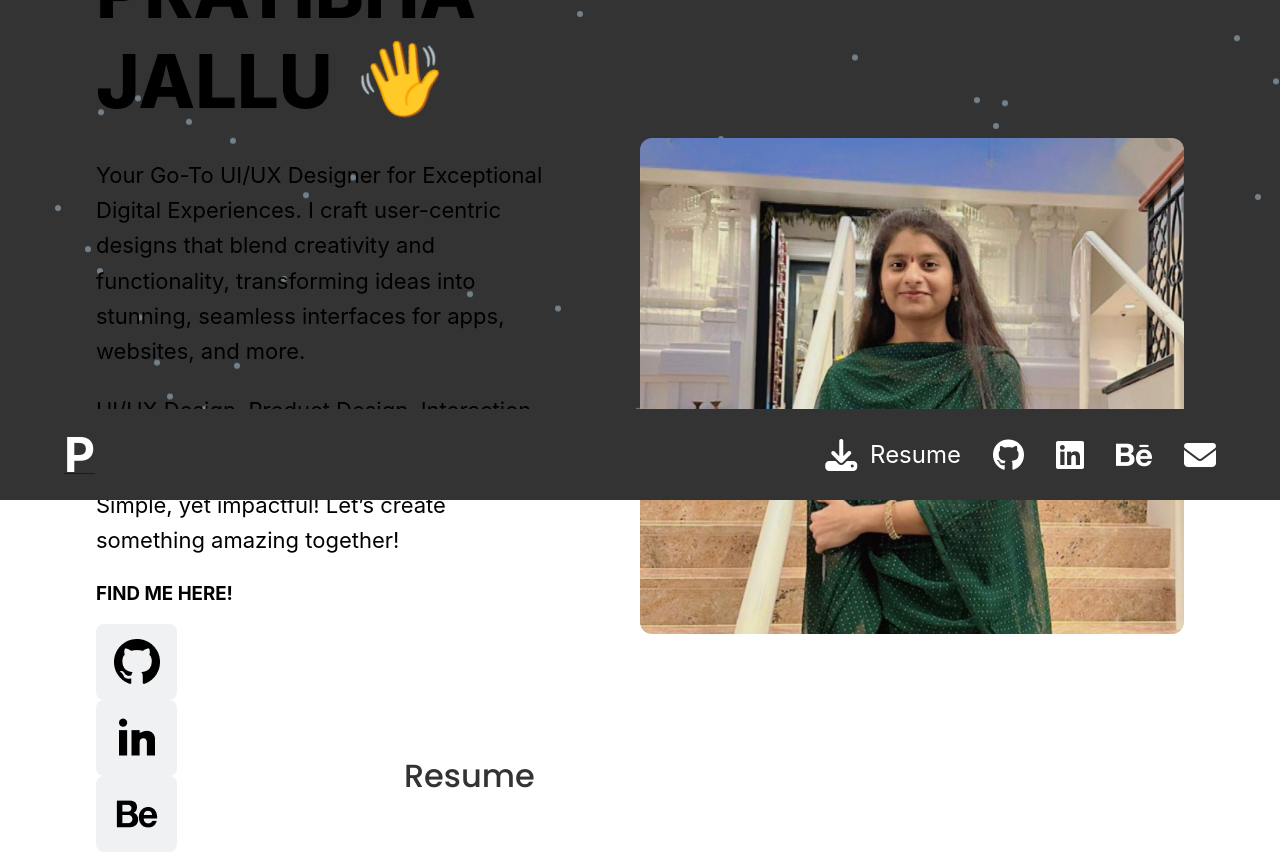
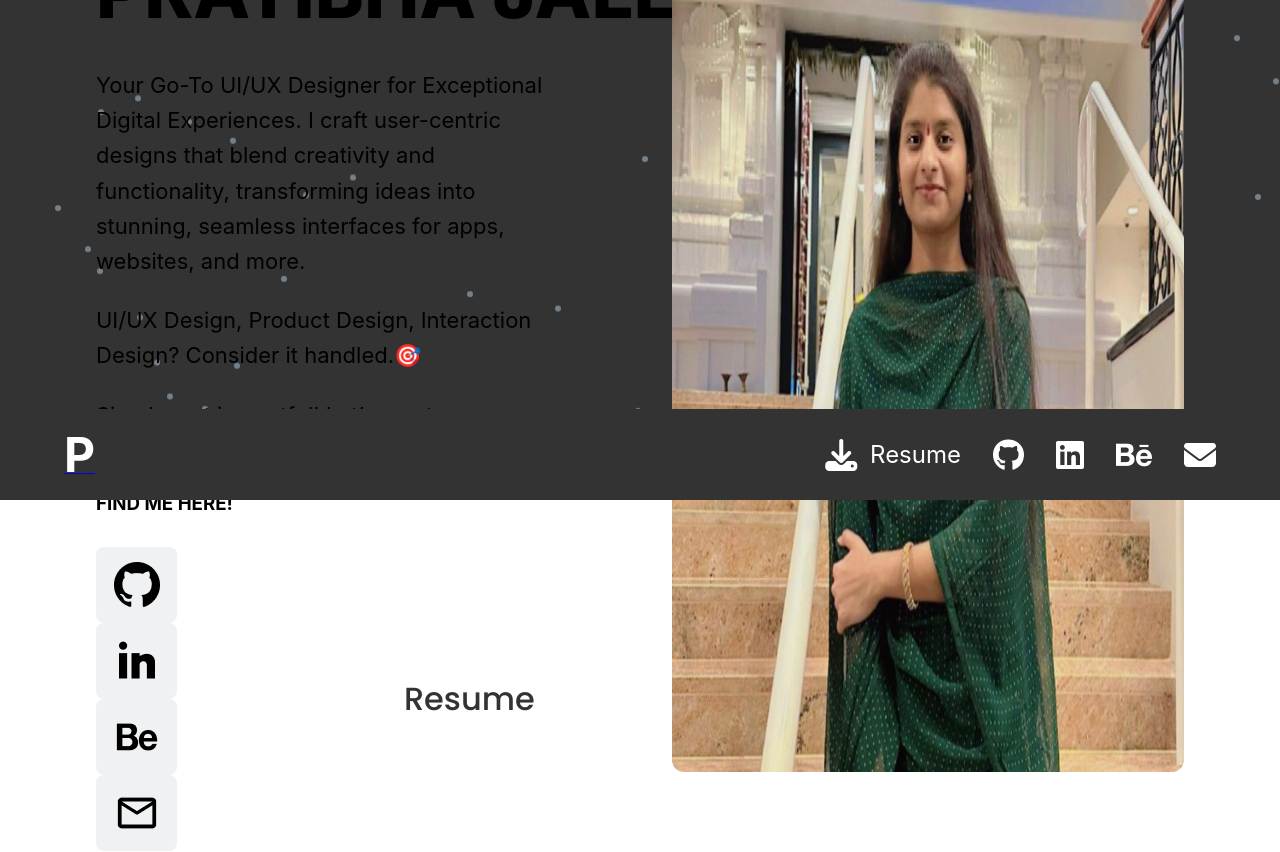
Before and after one commit to jallupratibha/pratibhajallu, a React (Create React App) app: page / in a window 1280 px wide. Shown: the part 300-1152 px from the top of the page. Built offline with nearby package versions, Linux system fonts and the light colour scheme.

Commit message:
Fixed hero section layout and responsiveness

```diff
--- a/src/styles/Hero.css
+++ b/src/styles/Hero.css
@@ -17,7 +17,9 @@
         font-size: 74px;
         font-weight: 800;
         margin-bottom: 1rem;
+        white-space: nowrap; /* Ensures the name stays on one line */
     }
+
 
     .hero-intro {
         font-size: 46px;
@@ -35,30 +37,35 @@
     .hero-image {
         flex: 1;
         display: flex;
-        justify-content: center;
+        justify-content: flex-end; /* Moves the image to the right */
         align-items: center;
-        max-width: 50%; /* Keep balance with text */
+        max-width: 50%;
+        padding-left: 2rem; /* Adds spacing to shift image */
     }
 
     .hero-image img {
         width: 100%;
-        max-width: 700px; /* Adjust to match desired size */
-        height: 800;
+        max-width: 750px; /* Increased width */
+        height: 850px; /* Increased height */
         border-radius: 12px;
     }
+
 
     .links-container {
         display: flex;
         align-items: center;
         gap: 3rem;
+        justify-content: center; /* Center aligns the links & button */
+        margin-top: 2rem;
     }
 
     .resume-btn {
-        width: 220px;
-        height: 75px;
+        width: 230px;
+        height: 80px;
         font-size: 28px;
-        line-height: 75px;
+        line-height: 80px;
     }
+
 }
 
 
```
